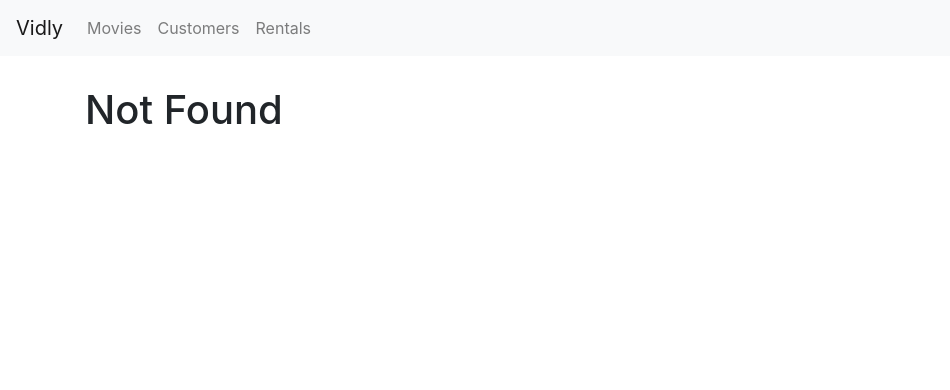
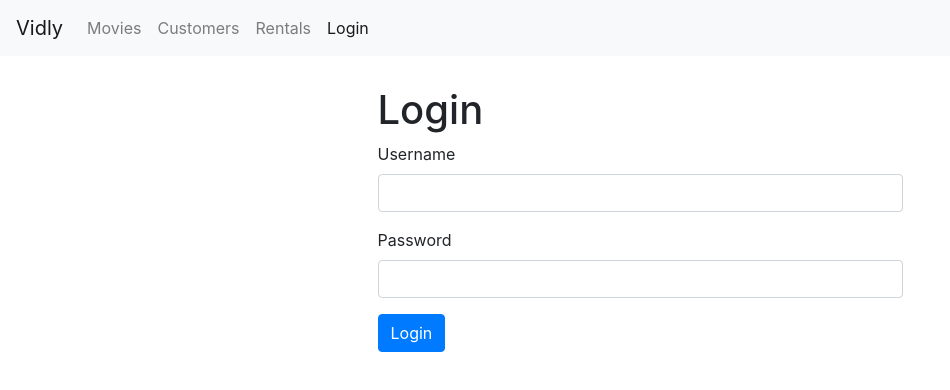
Before and after one commit to HernanCote/vidly, a React (Create React App) app: page /login in a window 1280 px wide. Before the commit this address led to /not-found. Shown: the top 390 px of the page, without its empty margins (0-950 px from the left). Built offline with nearby package versions, Linux system fonts and the light colour scheme.

Commit message:
Add movie form and login form

```diff
--- a/src/App.js
+++ b/src/App.js
@@ -1,10 +1,12 @@
 import React, { Component } from "react";
 import { Route, Switch, Redirect } from "react-router-dom";
+import Navbar from "./components/common/navbar";
+import MovieForm from "./components/movieForm";
 import Movies from "./components/movies";
-import Navbar from "./components/common/navbar";
 import Customers from "./components/customers";
 import Rentals from "./components/rentals";
 import NotFound from "./components/notFound";
+import LoginForm from "./components/loginForm";
 import "./App.css";
 
 class App extends Component {
@@ -14,6 +16,8 @@
         <Navbar />
         <main style={{ paddingTop: 30 }} className="container">
           <Switch>
+            <Route path="/login" component={LoginForm} />
+            <Route path="/movies/:id" component={MovieForm} />
             <Route path="/movies" component={Movies} />
             <Route path="/customers" component={Customers} />
             <Route path="/rentals" component={Rentals} />
--- a/src/components/common/navbar.jsx
+++ b/src/components/common/navbar.jsx
@@ -29,6 +29,9 @@
           <NavLink className="nav-link nav-item" to="/rentals">
             Rentals
           </NavLink>
+          <NavLink className="nav-link nav-item" to="/login">
+            Login
+          </NavLink>
         </div>
       </div>
     </nav>
--- /dev/null
+++ b/src/components/loginForm.jsx
@@ -0,0 +1,29 @@
+import React, { Component } from "react";
+
+class LoginForm extends Component {
+  handleSubmit = e => {
+    e.preventDefault();
+    console.log("Submitted");
+  };
+
+  render() {
+    return (
+      <div className="mx-auto col-md-6 col-sm-6 ">
+        <h1>Login</h1>
+        <form onSubmit={this.handleSubmit}>
+          <div className="form-group">
+            <label htmlFor="username">Username</label>
+            <input id="username" type="text" className="form-control" />
+          </div>
+          <div className="form-group">
+            <label htmlFor="password">Password</label>
+            <input id="password" type="password" className="form-control" />
+          </div>
+          <button className="btn btn-primary">Login</button>
+        </form>
+      </div>
+    );
+  }
+}
+
+export default LoginForm;
--- a/src/components/movieForm.jsx
+++ b/src/components/movieForm.jsx
@@ -1,8 +1,21 @@
-import React from "react";
+import React, { Component } from "react";
 
 class MovieForm extends Component {
+  handleSave = () => {
+    const { history } = this.props;
+    history.push("/movies");
+  };
+
   render() {
-    return <h1>Movie Form</h1>;
+    const { match } = this.props;
+    return (
+      <div>
+        <h1>Movie Form {match.params.id}</h1>
+        <button className="btn btn-primary" onClick={this.handleSave}>
+          Save
+        </button>
+      </div>
+    );
   }
 }
 
--- a/src/components/moviesTable.jsx
+++ b/src/components/moviesTable.jsx
@@ -1,10 +1,15 @@
 import React, { Component } from "react";
 import Like from "./common/like";
 import Table from "./common/table";
+import { Link } from "react-router-dom";
 
 class MoviesTable extends Component {
   columns = [
-    { path: "title", label: "Title" },
+    {
+      path: "title",
+      label: "Title",
+      content: movie => <Link to={`/movies/${movie._id}`}>{movie.title}</Link>
+    },
     { path: "genre.name", label: "Genre" },
     { path: "numberInStock", label: "Stock" },
     { path: "dailyRentalRate", label: "Rate" },
```
